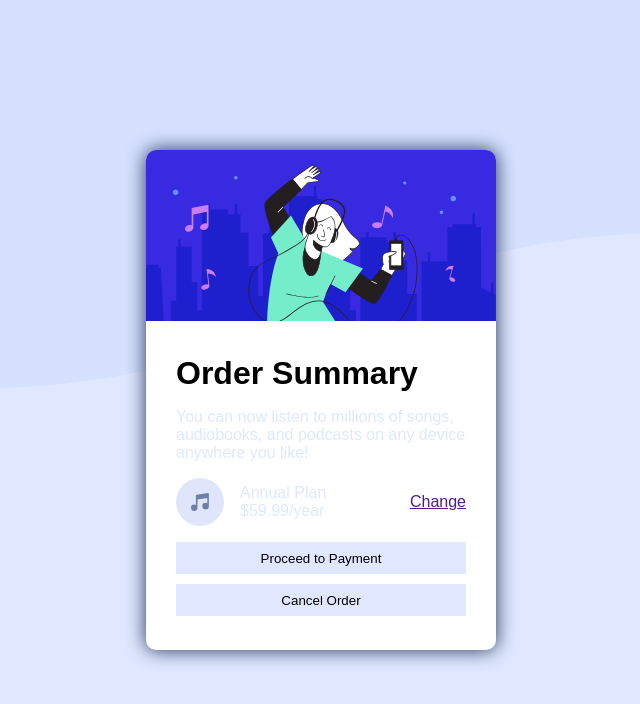
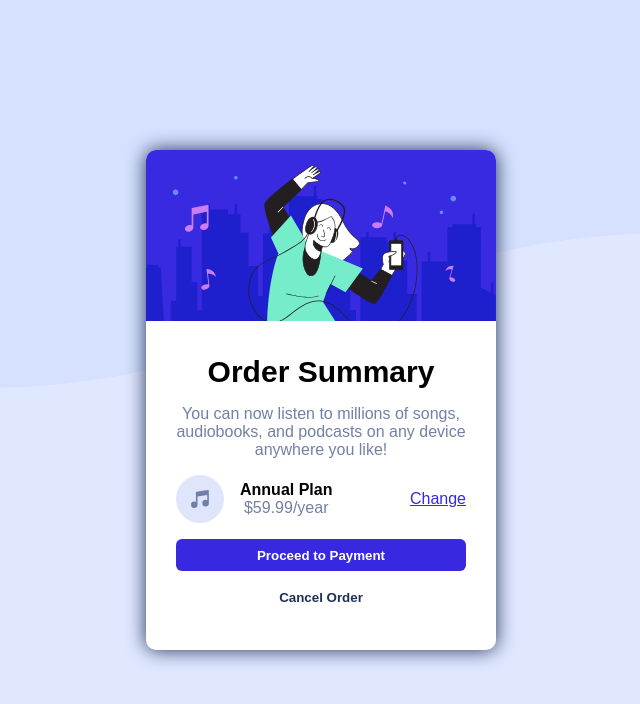
Before and after one commit to CarlosHenrique2/Order-summary-component, a React (Create React App) app: page / in a window 1280 px wide. Shown: the top 704 px of the page, without its empty margins (319-959 px from the left). Built offline with nearby package versions, Linux system fonts and the light colour scheme.

Commit message:
Finish Project

```diff
--- a/src/Component/Button/style.css
+++ b/src/Component/Button/style.css
@@ -5,9 +5,17 @@ button {
   border: none;
 }
 
-button--contained {
+.button--contained {
+  border-radius: 6px;
+  font-weight: 700;
+  color: white;
+  background-color: hsl(245, 75%, 52%);
 }
 
-button--outlined {
+.button--outlined {
   outline: none;
+  border: none;
+  background: transparent;
+  color: hsl(223, 47%, 23%);
+  font-weight: 700;
 }
--- a/src/Component/Typography/index.tsx
+++ b/src/Component/Typography/index.tsx
@@ -10,12 +10,12 @@ interface TypographyProps {
 const Typography: React.FC<TypographyProps> = ({ label, variant }) => {
   let content = null;
   if (variant === "title") {
-    return <h1 className={"title-"}>{label}</h1>;
+    return <h1 className={"title"}>{label}</h1>;
   }
   if (variant === "subtitle") {
-    return <p className={"subtitle-"}>{label}</p>;
+    return <p className={"subtitle"}>{label}</p>;
   }
-  return <p className={"paragraph-"}>{label}</p>;
+  return <p className={"paragraph"}>{label}</p>;
 };
 
 export default Typography;
--- a/src/Component/Typography/style.css
+++ b/src/Component/Typography/style.css
@@ -1,21 +1,15 @@
-.paragraph-red {
-  color: green;
+.paragraph {
+  text-align: center;
+  color: hsl(224, 23%, 55%);
   font-size: 16px;
 }
 
-.paragraph-blue {
-  /* color: blue; */
-  color: green;
+.subtitle {
+  font-weight: 700;
 }
 
-.title-blue {
-  color: green;
+.title {
+  text-align: center;
+  font-size: 30px;
+  font-weight: 900;
 }
-
-.title-red {
-  color: green;
-}
-
-.label {
-  color: green;
-}
--- a/src/Container/SummaryCard/style.css
+++ b/src/Container/SummaryCard/style.css
@@ -50,4 +50,5 @@
 
 .summaryCard__link {
   margin-left: auto;
+  color: hsl(245, 75%, 52%);
 }
--- a/src/global.css
+++ b/src/global.css
@@ -4,14 +4,6 @@
   font-family: "red hat", sans-serif;
 }
 
-p {
-  font-size: 16px;
-}
-
-p {
-  color: hsl(225, 100%, 94%);
-}
-
 button {
   background: hsl(225, 100%, 94%);
 }
```
